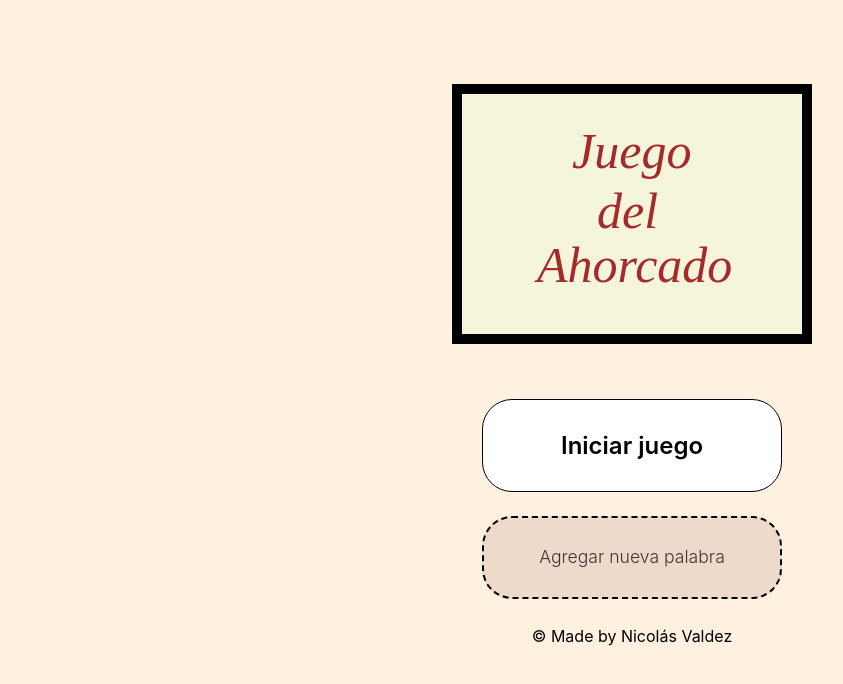
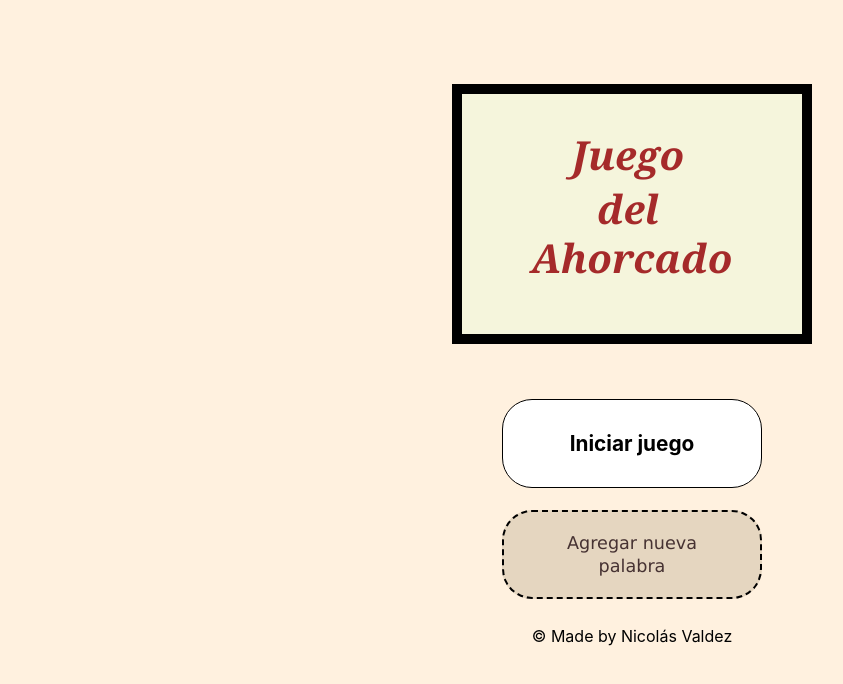
Before and after one commit to nicov90/Hangman, a plain HTML site: page index.html in a window 1280 px wide. Shown: the part 76-760 px from the top of the page, without its empty margins (8-851 px from the left). Drawn offline with Linux system fonts and the light colour scheme.

Commit message:
main game fully working

```diff
--- a/index.html
+++ b/index.html
@@ -23,7 +23,7 @@
             <canvas id="index-canvas" width="400" height="300"></canvas>
             <div class="buttons-index-container">
                 <a class="buttons" id="button-start" href="game.html">Iniciar juego</a>
-                <a class="buttons" id="button-addword-index" href="addword.html" >Agregar nueva palabra</a>
+                <a class="buttons" id="button-addword-index" href="addword.html" ><p>Agregar nueva palabra</p></a>
             </div>
         <section>
     </main>
--- a/index.js
+++ b/index.js
@@ -1,36 +1,15 @@
-(function() // Recarga inmediatamente la página para aplicar la fuente externa.
-{
-  if( window.localStorage )
-  {
-    if( !localStorage.getItem('firstLoad') )
-    {
-      localStorage['firstLoad'] = true;
-      window.location.reload();
-    }
-    else
-      localStorage.removeItem('firstLoad');
-  }
-})();
-
-/*window.onload = function() { // 2da forma para realizar lo anterior.
-    if(!window.location.hash) {
-        window.location = window.location + '#loaded';
-        window.location.reload();
-    }
-}*/
-
 const indexCanvas = document.querySelector("#index-canvas");
 const ctxIndex = indexCanvas.getContext("2d");
 
 function mainBox(){
-    ctxIndex.font = "italic 50px Nerko One";
+    ctxIndex.font = "bold italic 40px Georgia";
     ctxIndex.fillStyle = "black";
     ctxIndex.fillRect(20,20,360,260);
     ctxIndex.fillStyle = "beige";
     ctxIndex.fillRect(30,30,340,240);
     ctxIndex.fillStyle = "brown";
-    ctxIndex.fillText("Juego",140,104);
-    ctxIndex.fillText("del",165,164);
-    ctxIndex.fillText("Ahorcado",105,217.5);
+    ctxIndex.fillText("Juego",140,106);
+    ctxIndex.fillText("del",165,160);
+    ctxIndex.fillText("Ahorcado",99,208.5);
 }
 mainBox();
--- a/style.css
+++ b/style.css
@@ -1,5 +1,5 @@
 *,body{
-    font-family: 'Inter', verdana;
+    font-family: 'Inter', sans-serif;
 }
 html{
     background-color: rgb(255, 241, 223);
@@ -34,7 +34,7 @@ footer{
     height: 200px;
     text-align: center;
     margin: 30px auto;
-    max-width: 80%;
+    max-width: 260px;
 }
 .buttons{
     width: 100%;
@@ -52,21 +52,27 @@ footer{
     transition: 0.2s all;
 }
 .buttons:hover,.buttons-addword:hover{
-    background-color: rgb(255, 207, 207);
-    border-color: rgba(212, 0, 0,0.8);
+    background-color: rgb(255, 221, 221);
+    border-color: rgba(129, 38, 38, 0.8);
     color: rgb(151, 20, 20);
 }
 #button-start{
-    font-weight: 600;
+    font-weight: 700;
+    font-size: 1.3em;
 }
 #button-addword-index{
+    display: flex;
+    font-family: Verdana;
     align-self: center;
-    padding: 28px;
+    height: 89.03px;
     font-size: 1.1em;
     font-weight: 300;
-    background-color: rgba(82, 27, 27, 0.103);
+    background-color: rgb(229, 214, 192);
     border: 2px dashed rgb(0, 0, 0);
     color: rgb(70, 50, 50);
+}
+#button-addword-index p{
+    align-self: center;
 }
 #button-addword-index:hover{
     background-color: rgba(83, 18, 18, 0.226);
@@ -193,34 +199,21 @@ footer{
 
 
 
-@media screen and (min-width: 320px){
-    .buttons-index-container{
-        max-width: 280px;
-    }
-    .buttons{
-        font-size: 1.3em;
-    }
-}
-@media screen and (min-width: 480px){
-    .buttons-index-container{
-        max-width: 300px;
-    }
-    .buttons{
-        font-size: 1.5em;
-    }
-    #button-addword{
-        font-size: 95%;
-    }
-}
-@media screen and (min-width: 768px){
+@media screen and (max-width: 320px){
 
 }
-@media screen and (min-width: 860px){
+@media screen and (max-width: 480px){
 
 }
-@media screen and (min-width: 1024px){
+@media screen and (max-width: 768px){
 
 }
-@media screen and (min-width: 1220px){
+@media screen and (max-width: 860px){
 
 }
+@media screen and (max-width: 1024px){
+
+}
+@media screen and (max-width: 1220px){
+
+}
```
Also changed, not shown: game.js (+17 -10 lines).
